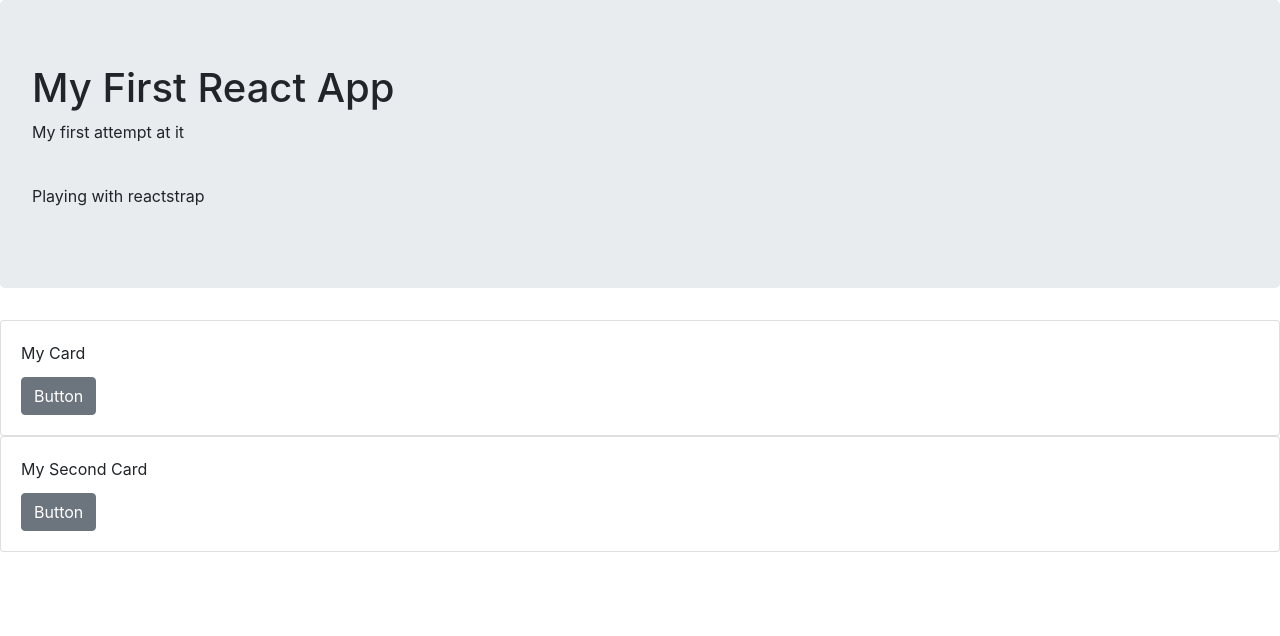
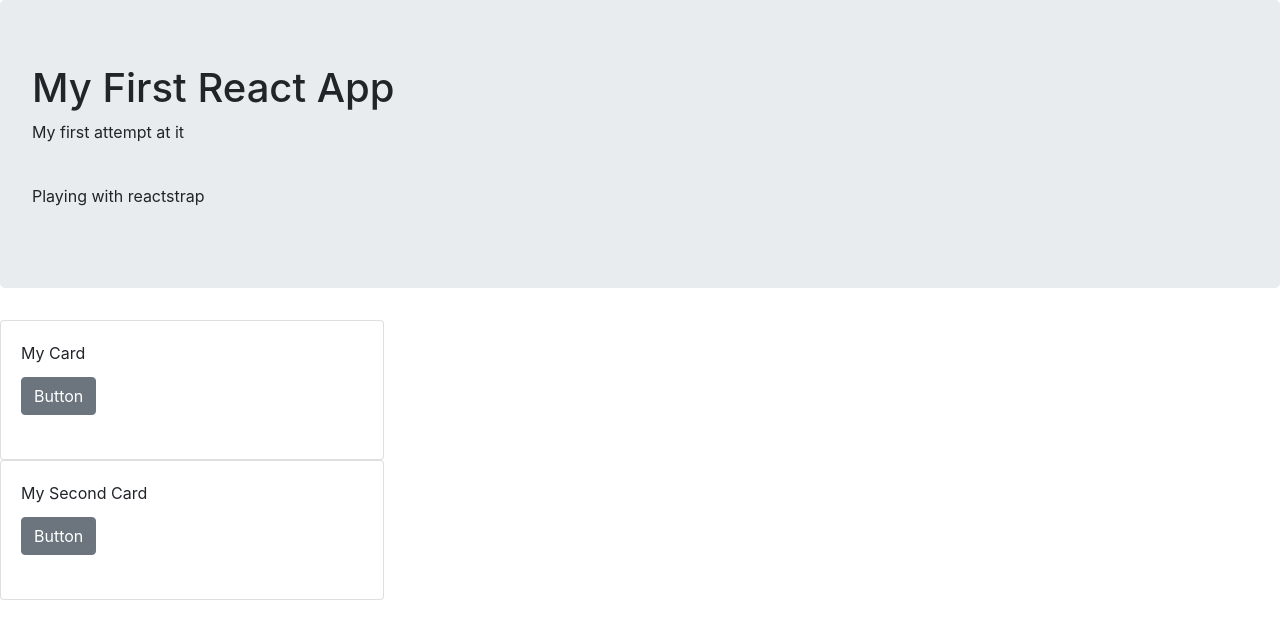
Before and after one commit to SpicyTaterTot00/React, a React (Create React App) app in the folder my_react_app/: page / in a window 1280 px wide. Shown: the top 636 px of the page. Built offline with nearby package versions, Linux system fonts and the light colour scheme.

Commit message:
Cards complete commit

```diff
--- a/my_react_app/src/App.css
+++ b/my_react_app/src/App.css
@@ -36,3 +36,8 @@
     transform: rotate(360deg);
   }
 }
+
+.card{
+  display: inline-flex;
+  width: 30%;
+}
--- a/my_react_app/src/App.js
+++ b/my_react_app/src/App.js
@@ -1,7 +1,7 @@
 import React, { Component } from 'react';
-import './App.css';
 import Cards from "./Cards"
 import{ Jumbotron } from 'reactstrap';
+import './App.css';
 
 class App extends Component{
   constructor(props){
@@ -11,7 +11,6 @@ class App extends Component{
       fade2: false
     }
   }
-
 
   render(){
     let cname = "lead";
--- a/my_react_app/src/Cards.js
+++ b/my_react_app/src/Cards.js
@@ -1,6 +1,6 @@
 import React from "react";
 import{ Button, Card, CardBody, CardText, CardTitle, Fade} from 'reactstrap';
-import textForCards from "./TextForCards";
+import TextForCards from "./TextForCards";
 
 const Cards = (props) =>{
     return(
@@ -11,7 +11,7 @@ const Cards = (props) =>{
             <Button onClick= {()=> props.cardOneState()}> Button</Button>
             <Fade in = {props.fade1} classname= "my-2">
               <CardText>
-                <textForCards cardNum={1} />
+                <TextForCards cardNum={1} />
               </CardText>
             </Fade>
           </CardBody>
@@ -23,7 +23,7 @@ const Cards = (props) =>{
             <Button onClick= {()=> props.cardTwoState()}> Button</Button>
             <Fade in = {props.fade2} classname= "my-2">
               <CardText>
-              <textForCards cardNum={2} />
+              <TextForCards cardNum={2} />
               </CardText>
             </Fade>
           </CardBody>
--- a/my_react_app/src/TextForCards.js
+++ b/my_react_app/src/TextForCards.js
@@ -1,6 +1,6 @@
 import React from "react";
 
-const textForCards =(props)=>{
+const TextForCards =(props)=>{
     return(
         <div>
             Text from card {props.cardNum}
@@ -9,4 +9,4 @@ const textForCards =(props)=>{
     )
 }
 
-export default textForCards;
+export default TextForCards;
```
